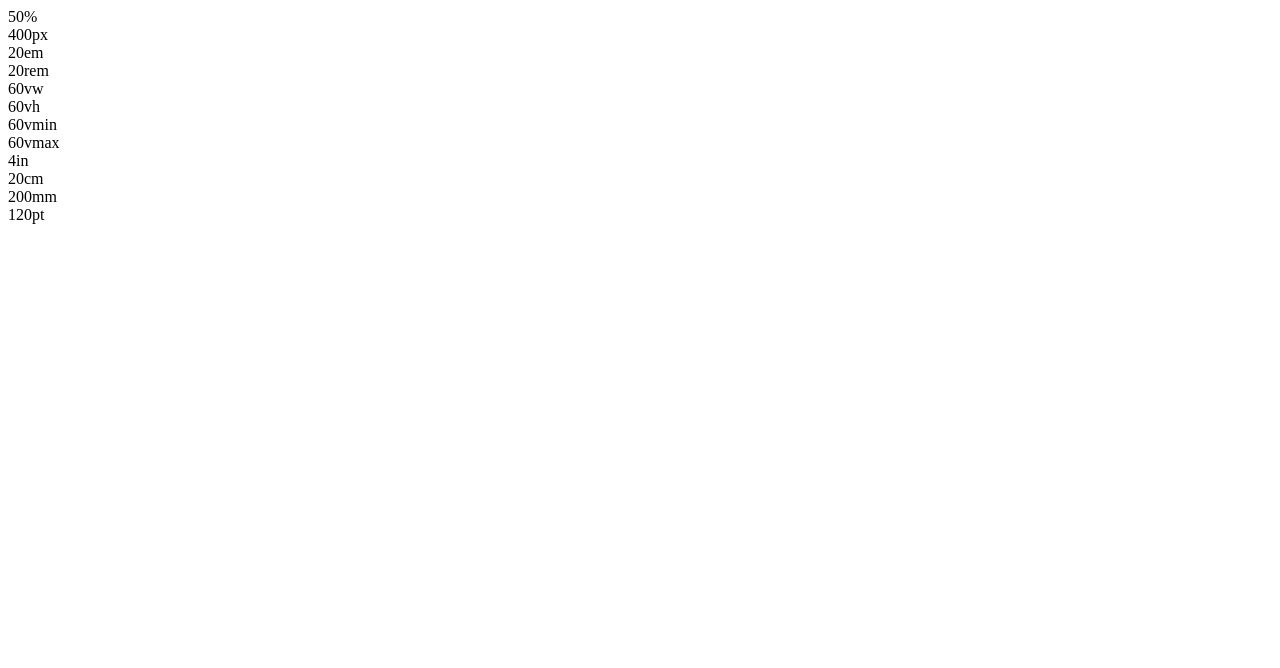
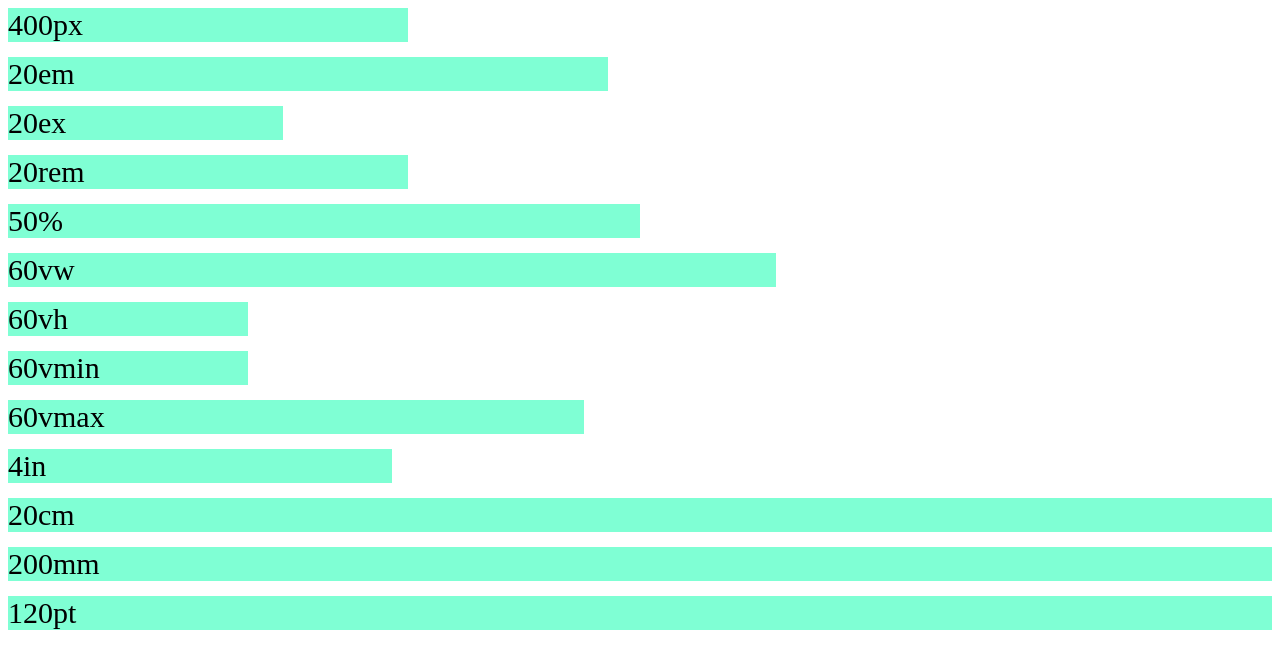
Before and after one commit to mateuszmolka/CSS-Units, a plain HTML site: page index.html in a window 1280 px wide. Drawn offline with Linux system fonts and the light colour scheme.

Commit message:
All scaled

```diff
--- a/css/style.css
+++ b/css/style.css
@@ -0,0 +1,51 @@
+html {
+    font-size: 20px;
+}
+
+#container {
+    font-size: 30px;
+}
+
+#container > div {
+    background-color: aquamarine;
+    margin-bottom: 15px;
+}
+
+#pixele {
+    width: 400px;
+}
+
+#em {
+    width: 20em;
+}
+
+#ex {
+    width: 20ex;
+}
+
+#rem {
+    width: 20rem;
+}
+#procenty {
+    width: 50%
+}
+
+#vw {
+    width: 60vw;
+}
+
+#vh {
+    width: 30vh;
+}
+
+#vmin{
+    width: 30vmin;
+}
+
+#vmax{
+    width: 45vmax;
+}
+
+#inch {
+    width: 4in;
+}
--- a/index.html
+++ b/index.html
@@ -7,10 +7,11 @@
 </head>
 <body>
     <div id="container">
-        <div id="procenty">50%</div>
         <div id="pixele">400px</div>
         <div id="em">20em</div>
+        <div id="ex">20ex</div>
         <div id="rem">20rem</div>
+        <div id="procenty">50%</div>
         <div id="vw">60vw</div>
         <div id="vh">60vh</div>
         <div id="vmin">60vmin</div>
```
